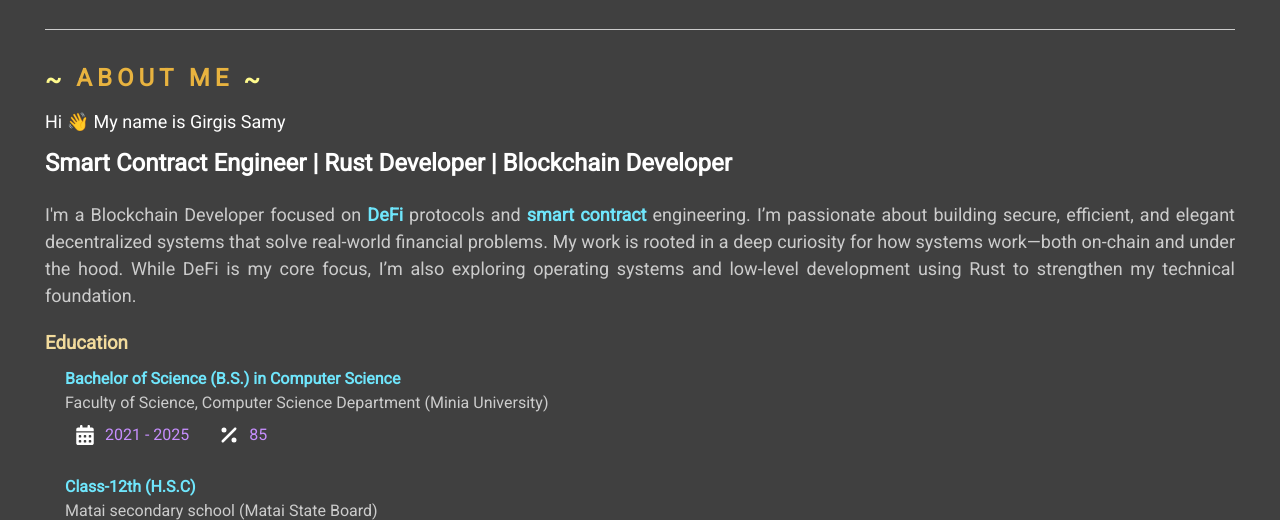
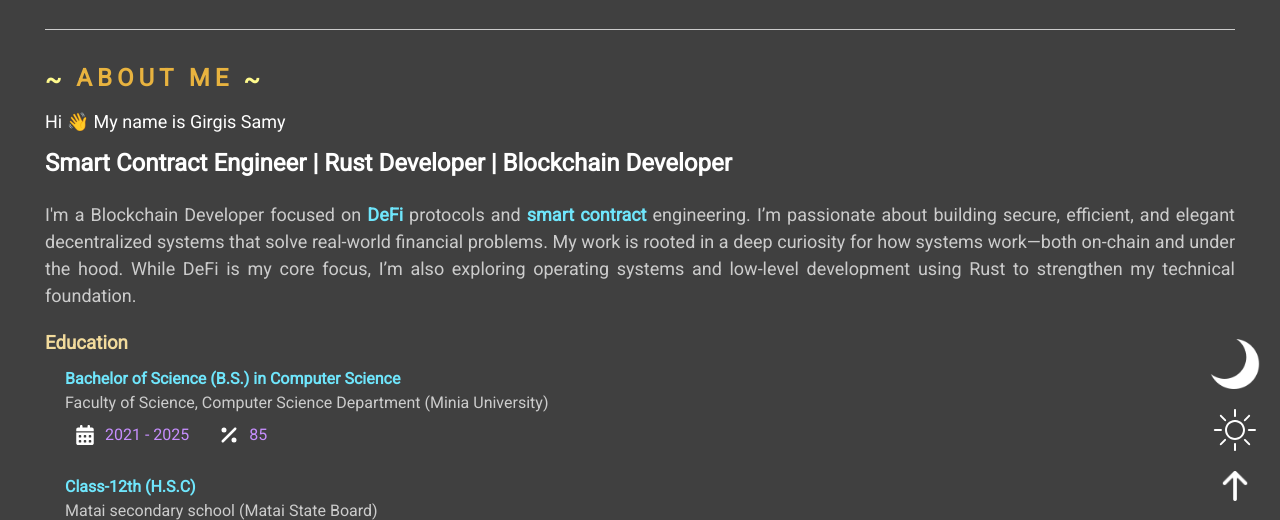
Before and after one commit to gerges15/portfolio, a website built with Vite: page index.html in a window 1280 px wide. Shown: the part 273-793 px from the top of the page. Built offline with nearby package versions, Linux system fonts and the light colour scheme; files whose address does not match are found by name; a web font is replaced by a local one.

Commit message:
add sticky icons

```diff
--- a/index.html
+++ b/index.html
@@ -433,7 +433,33 @@
         <p>&copy; 2025 Girgis Samy</p>
       </footer>
     </div>
-
+    <div class="aside">
+      <a href="">
+        <img
+          src="./assets/icons/waning-moon(1).png"
+          width="50px"
+          height="50px"
+          alt=""
+        />
+      </a>
+      <a href="">
+        <img
+          src="./assets/icons/icons8-sun.svg"
+          width="50px"
+          height="50px"
+          alt=""
+        />
+      </a>
+      <a class="UP">
+        <img
+          class="icon"
+          width="50px"
+          height="50px"
+          src="./assets/icons/up-arrow(1).png"
+          alt=""
+        />
+      </a>
+    </div>
     <script src="scripts.js" defer></script>
   </body>
 </html>
--- a/styles.css
+++ b/styles.css
@@ -531,3 +531,16 @@ section:nth-child(1) {
 .socials-link a img:hover {
   filter: sepia(1);
 }
+
+/*Aside*/
+
+.aside {
+  position: fixed;
+  bottom: 2rem;
+  right: 2rem;
+  display: flex;
+  flex-direction: column;
+  align-items: center;
+  gap: 1rem;
+  z-index: 9999;
+}
```
Also changed, not shown: assets/icons/icons8-sun.svg (added), assets/icons/up-arrow(1).png (added), assets/icons/waning-moon(1).png (added).
